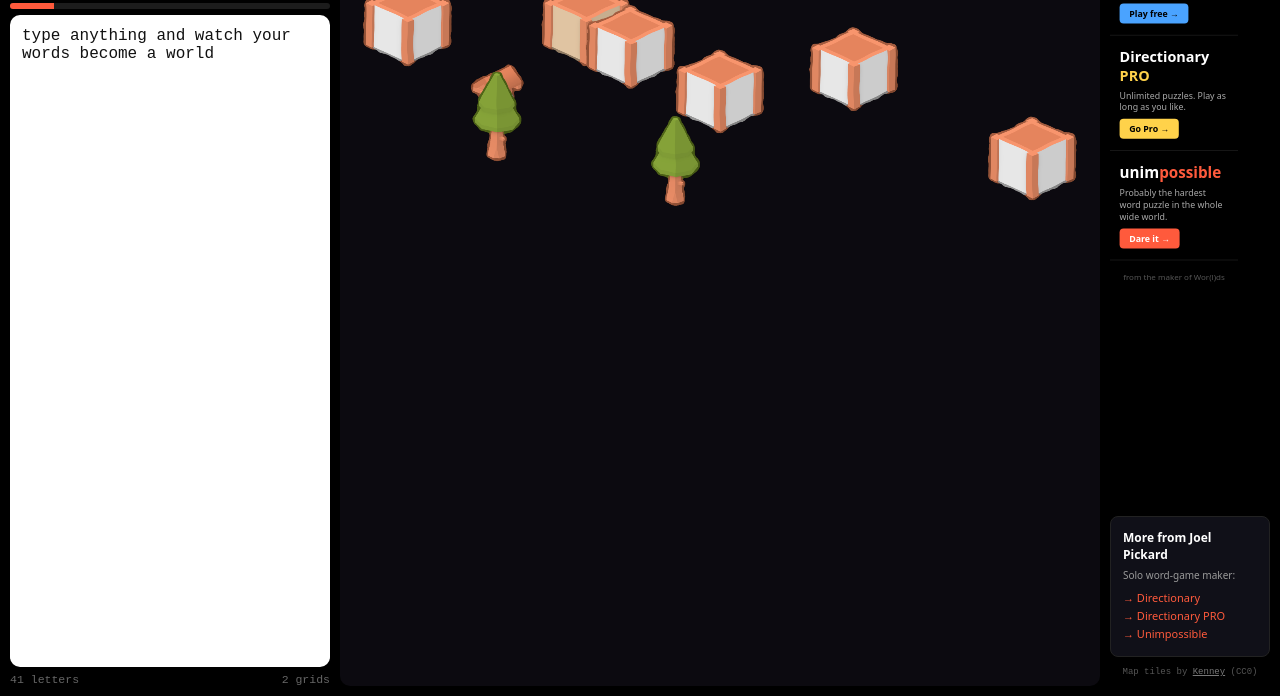
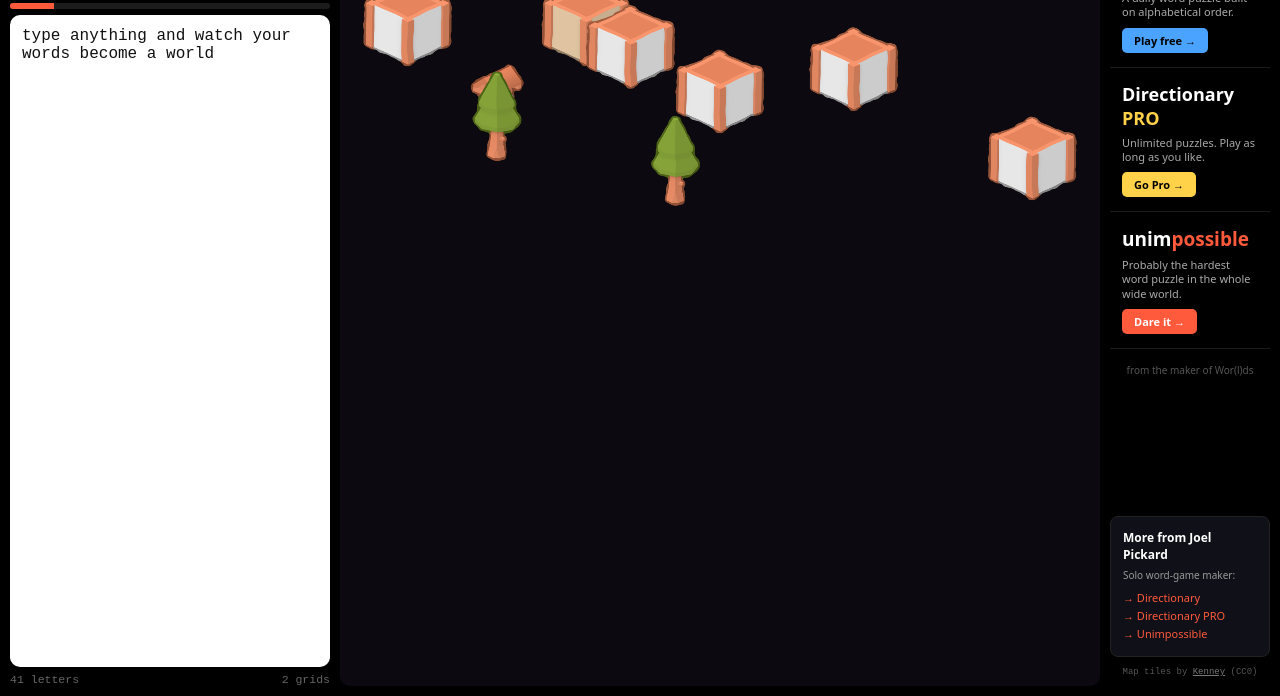
Before and after one commit to directionay-guy/worlds, a plain HTML site: page index.html in a window 1280 px wide. Shown: the part 104-800 px from the top of the page. Drawn offline with Linux system fonts and the light colour scheme.

Commit message:
Update index.html

```diff
--- a/index.html
+++ b/index.html
@@ -16,7 +16,6 @@ textarea{flex:1;width:100%;background:#fff;color:#111;border:0;border-radius:10p
 .adslot{width:160px;background:#000;border-radius:8px;overflow:hidden}
 .selfad{width:160px;background:#101018;border:1px solid #222;border-radius:8px;padding:12px;font-family:system-ui,sans-serif}.selfad h4{margin:0 0 6px;font-size:12px;color:#fff}.selfad p{margin:0 0 8px;font-size:10px;color:#999;line-height:1.3}.selfad a{display:block;font-size:11px;color:var(--coral);text-decoration:none;margin:3px 0}
 .credit{width:160px;text-align:center;color:#555;font-size:9px}.credit a{color:#777}
-.adslot>div{transform:scale(.8);transform-origin:top left}}
 
 @media(max-width:1000px){
   .app{flex-direction:column;height:auto;min-height:100vh;padding:8px;gap:8px}
```
